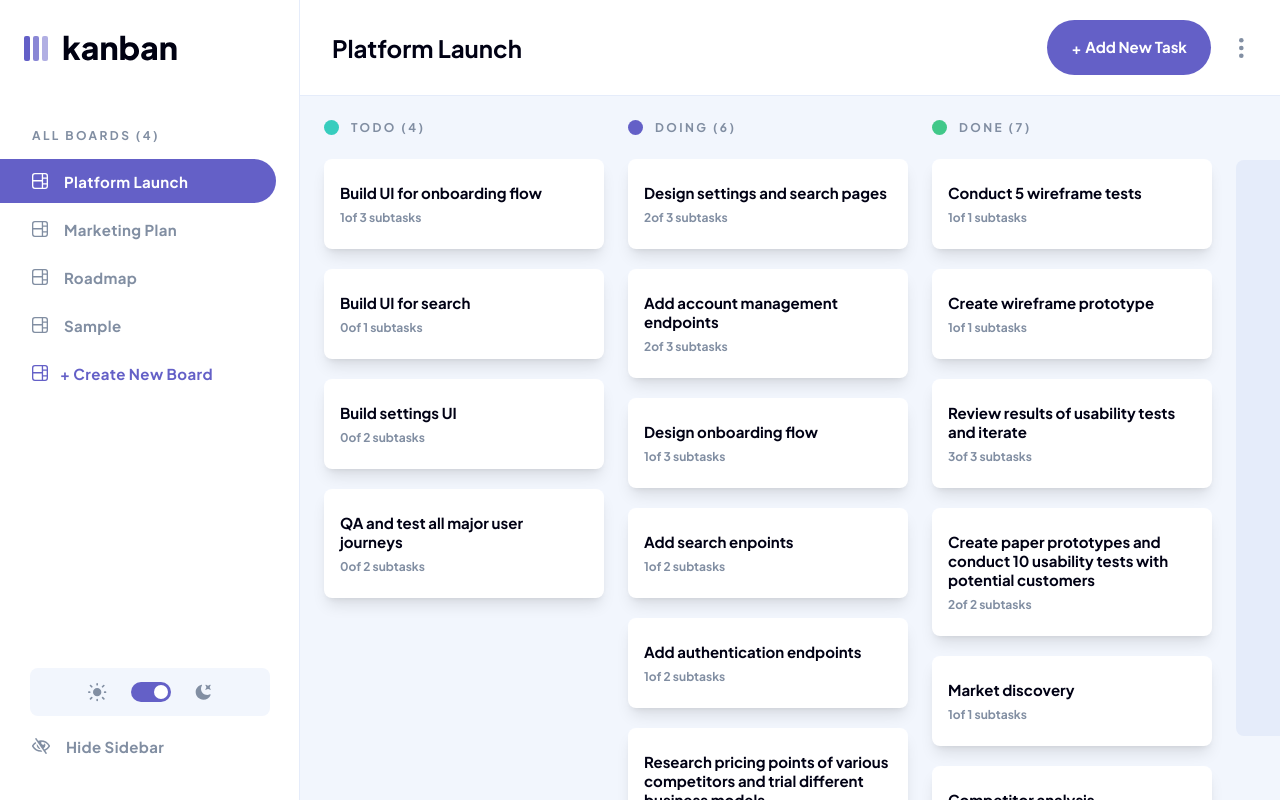
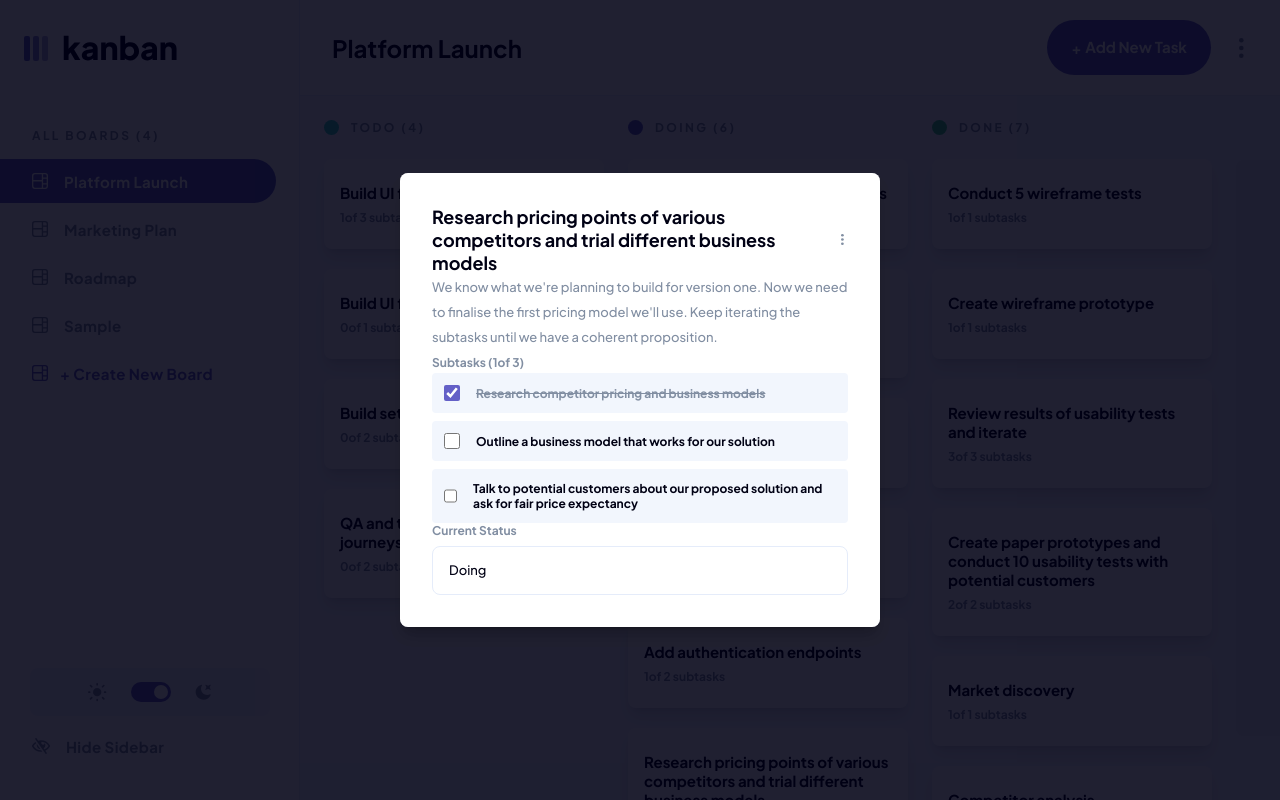
Before and after one commit to omofon/kanban, a React (Vite) app: page / in a window 1280 px wide. Both pictures are taken after a click on the button 768 px from the left and 792 px from the top of the page. Built offline with nearby package versions, Linux system fonts and the light colour scheme.

Commit message:
fix: Logic for ViewTask

```diff
--- a/src/layout/BoardCanvas.jsx
+++ b/src/layout/BoardCanvas.jsx
@@ -1,7 +1,11 @@
+import { useState } from "react";
 import { useBoard } from "../context/BoardContext";
+import ViewTask from "../modals/ViewTask";
 
 export default function BoardCanvas() {
   const { activeBoard, hasColumns } = useBoard();
+  const [isViewTaskOpen, setIsViewTaskOpen] = useState(false);
+  const [selectedTask, setSelectedTask] = useState(null);
 
   const columnIcon = {
     Todo: "bg-todo",
@@ -32,7 +36,13 @@ export default function BoardCanvas() {
               <ul className="flex flex-col gap-5 w-full">
                 {column.tasks.map((task) => (
                   <li key={task.id}>
-                    <button className="bg-surface w-full px-4 py-6 rounded-lg shadow-lg flex flex-col gap-2 text-left cursor-pointer group">
+                    <button
+                      onClick={() => {
+                        setIsViewTaskOpen(true);
+                        setSelectedTask(task);
+                      }}
+                      className="bg-surface w-full px-4 py-6 rounded-lg shadow-lg flex flex-col gap-2 text-left cursor-pointer group"
+                    >
                       <span className="heading-m text-ink group-hover:text-brand transition-colors duration-150">
                         {task.title}
                       </span>
@@ -47,6 +57,17 @@ export default function BoardCanvas() {
                   </li>
                 ))}
               </ul>
+
+              {selectedTask && (
+                <ViewTask
+                  isOpen={isViewTaskOpen}
+                  onClose={() => {
+                    setIsViewTaskOpen(false);
+                    setSelectedTask(null);
+                  }}
+                  task={selectedTask}
+                />
+              )}
             </section>
           ))}
           {/* New Column Button */}
--- a/src/modals/ViewTask.jsx
+++ b/src/modals/ViewTask.jsx
@@ -4,7 +4,8 @@ import ellipsis from "../assets/icon-vertical-ellipsis.svg";
 import { useState } from "react";
 
 export default function ViewTask({ isOpen, onClose, task }) {
-  const { activeBoard } = useBoard();
+  const { activeBoard, moveTask } = useBoard();
+  const [status, setStatus] = useState(task.status);
   const [subtasks, setSubtasks] = useState(task.subtasks);
 
   if (!isOpen) return null;
@@ -21,6 +22,12 @@ export default function ViewTask({ isOpen, onClose, task }) {
           : subtask,
       ),
     );
+  };
+
+  const handleStatusChange = (e) => {
+    const newStatus = e.target.value;
+    setStatus(newStatus);
+    moveTask(task.id, newStatus);
   };
 
   return (
@@ -83,6 +90,23 @@ export default function ViewTask({ isOpen, onClose, task }) {
           </ul>
         </section>
 
+        {/* Current Status */}
+        <section className="w-full flex flex-col gap-2">
+          <span className="body-m text-ink-muted">Current Status</span>
+
+          <select
+            value={status}
+            onChange={handleStatusChange}
+            className="w-full bg-surface border border-edge     rounded-lg px-4 py-3 body-l text-ink
+                cursor-pointer outline-none focus:border-brand appearance-none"
+          >
+            {activeBoard.columns.map((column) => (
+              <option key={column.id} value={column.name}>
+                {column.name}
+              </option>
+            ))}
+          </select>
+        </section>
       </article>
     </div>
   );
```
